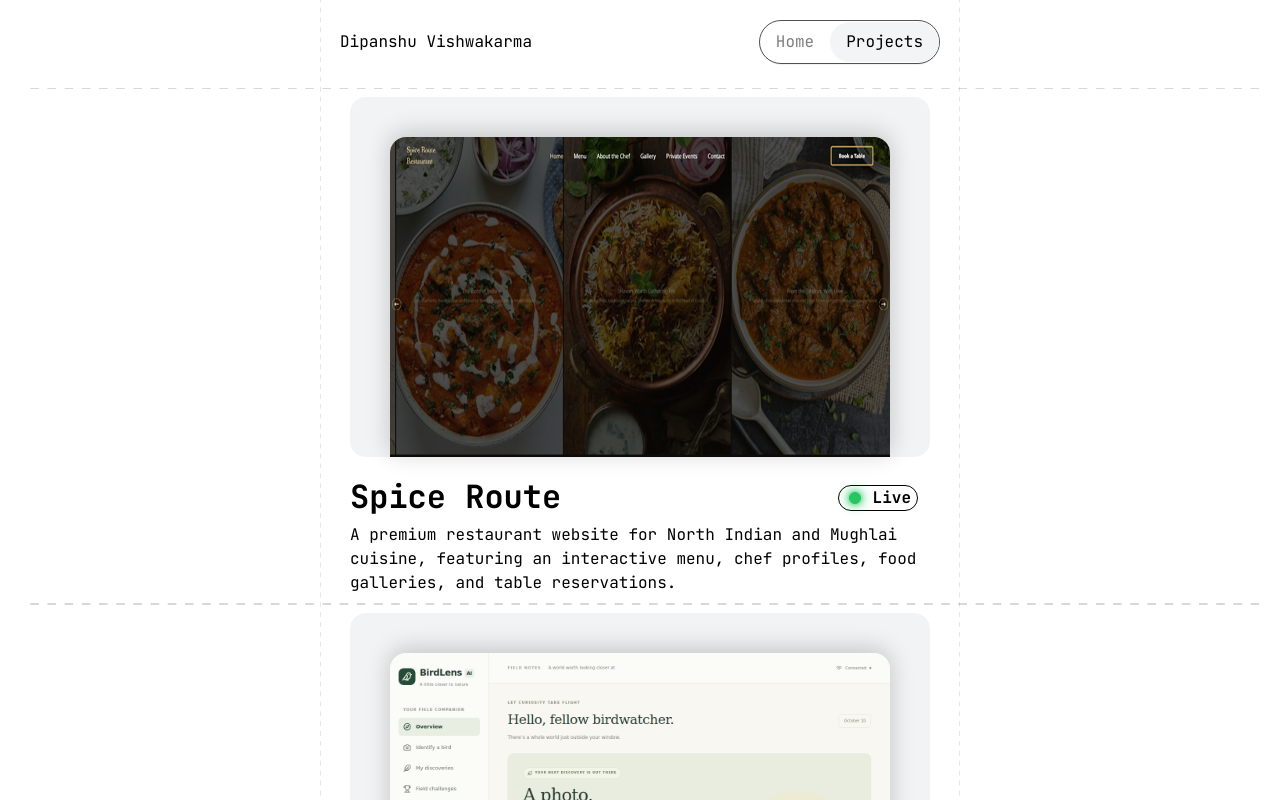
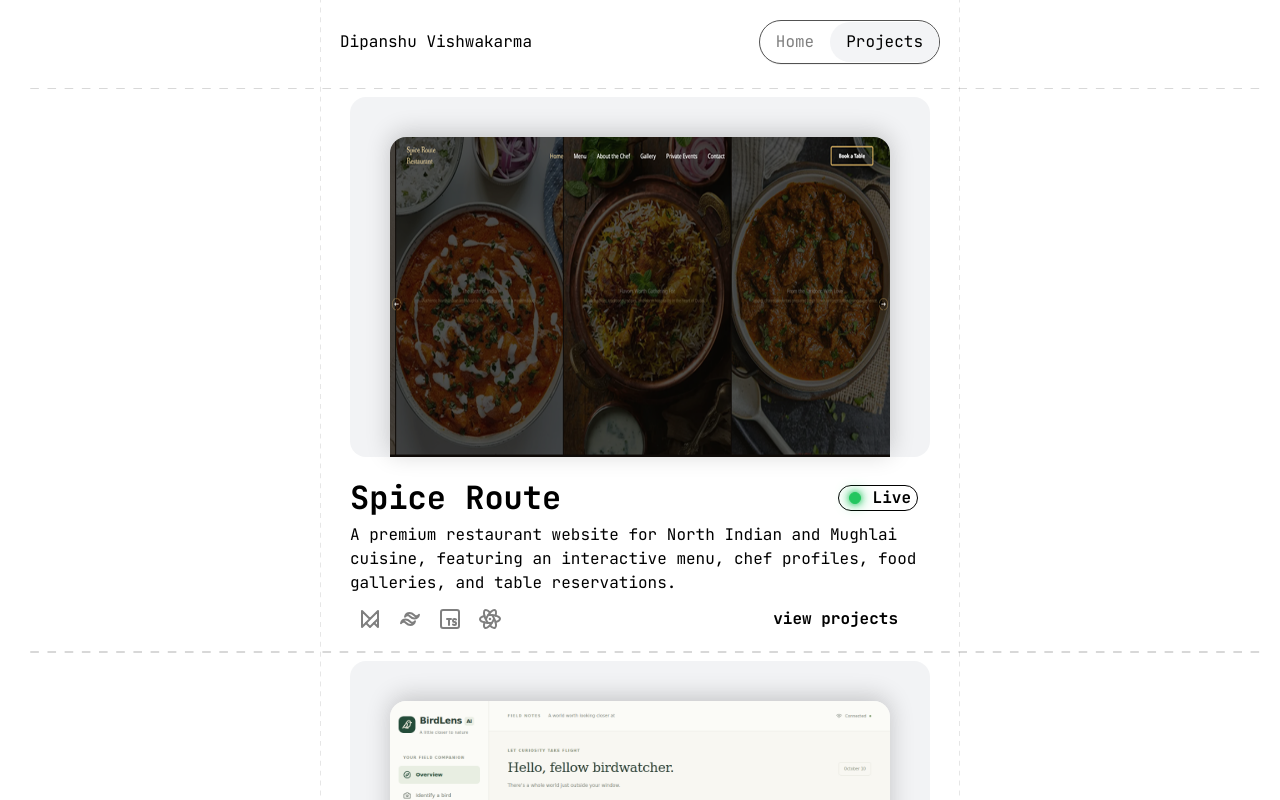
Before and after one commit to unknowdeepanshu/profile, a React (Vite) app: page /projects in a window 1280 px wide. Shown: the top 800 px of the page. Built offline with nearby package versions, Linux system fonts and the light colour scheme; a web font is replaced by a local one.

Commit message:
feat: add TechUsed component; enhance Card layout and integrate project view button in Projects page

```diff
--- a/src/components/card/card.tsx
+++ b/src/components/card/card.tsx
@@ -1,5 +1,7 @@
 import Birds from "@/assets/birds.png";
 import { cn } from "@/lib/utils";
+import TechUsed from "../techUsed/techUsed";
+
 interface CardProps {
   currentstatus?: string;
   img?: string;
@@ -57,9 +59,11 @@ function Card({
         </div>
         <div className="flex h-1/2 flex-col">
           <div className="flex w-full justify-between">
-            <h3 id="BoldJetBrains" className="text-[32px]">
-              {name}
-            </h3>
+            <div className="flex items-center justify-center">
+              <h3 id="BoldJetBrains" className="text-[32px]">
+                {name}
+              </h3>
+            </div>
             <div className="flex w-fit items-center p-3">
               <div className="rounded-2xl border border-black">
                 <div className="flex w-fit items-center justify-between gap-2 px-1.5">
@@ -79,6 +83,20 @@ function Card({
           <div>
             <p>{description}</p>
           </div>
+          <div className="flex w-full justify-between">
+            <div className="flex items-center justify-center">
+              <TechUsed />
+            </div>
+            <div className="flex w-fit items-center p-3">
+              <div className="rounded-2xl">
+                <div className="flex w-fit items-center justify-between gap-2 px-5">
+                  <h5 id="BoldJetBrains" className="text-[1rem] text-black">
+                    view projects
+                  </h5>
+                </div>
+              </div>
+            </div>
+          </div>
         </div>
       </div>
     </>
--- a/src/components/rowLineConten/rowLineConten.tsx
+++ b/src/components/rowLineConten/rowLineConten.tsx
@@ -21,8 +21,8 @@ function RowLineConten({ children }: RowLineContenProps) {
         />
       </svg>
       <div>
-        <div className="md:px-[10%] xl:px-[25%]">
-          <div className="px-5 py-2">{children}</div>
+        <div className="w-full md:px-[10%] xl:px-[25%]">
+          <div className="w-full px-5 py-2">{children}</div>
         </div>
       </div>
       <svg
--- /dev/null
+++ b/src/components/techUsed/techUsed.tsx
@@ -0,0 +1,42 @@
+import {
+  IconBrandReactNative,
+  IconBrandTypescript,
+  IconBrandTailwind,
+  IconBrandFramerMotion,
+} from "@tabler/icons-react";
+function TechUsed() {
+  const myAccountsLinks = [
+    {
+      SocialLinks: "#",
+      SocialIcon: <IconBrandFramerMotion />,
+    },
+    {
+      SocialLinks: "#",
+      SocialIcon: <IconBrandTailwind />,
+    },
+    {
+      SocialLinks: "#",
+      SocialIcon: <IconBrandTypescript />,
+    },
+    {
+      SocialLinks: "#",
+      SocialIcon: <IconBrandReactNative />,
+    },
+  ];
+  return (
+    <>
+      <div className="flex opacity-50">
+        {myAccountsLinks.map((social, index) => (
+          <div
+            key={index}
+            className="flex h-10 w-10 items-center justify-center"
+          >
+            <a href={social.SocialLinks}>{social.SocialIcon}</a>
+          </div>
+        ))}
+      </div>
+    </>
+  );
+}
+
+export default TechUsed;
--- a/src/pages/Projects.tsx
+++ b/src/pages/Projects.tsx
@@ -7,9 +7,11 @@ import RowLineConten from "@/components/rowLineConten/rowLineConten";
 function Projects() {
   return (
     <>
+      <main className="h-screen overflow-hidden">
         <ConrtainerContens>
           <Header />
-        <div className="flex flex-col flex-wrap px-5 pb-10">
+          <div className="h-screen overflow-auto">
+            <div className="flex flex-col flex-wrap px-5 pb-31">
               {Myprojects.map((data, index) => {
                 return (
                   <RowLineConten>
@@ -25,7 +27,9 @@ function Projects() {
                 );
               })}
             </div>
+          </div>
         </ConrtainerContens>
+      </main>
     </>
   );
 }
```
Lines whose indentation alone changed are shown as unchanged.
